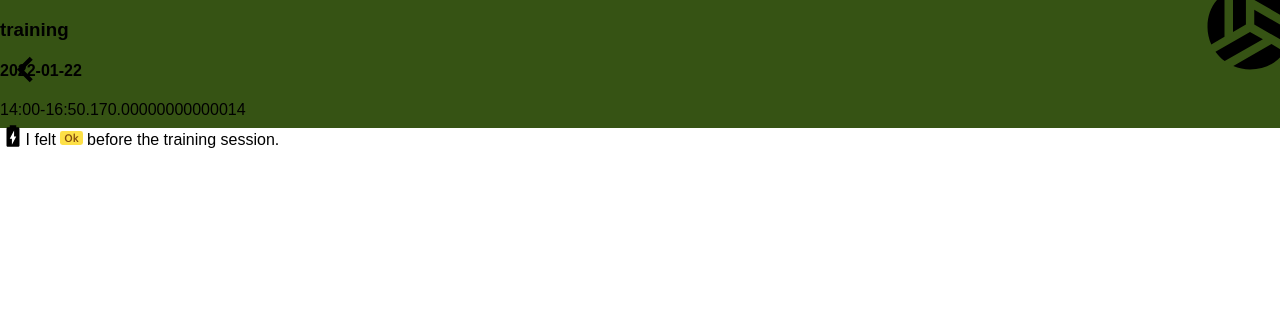
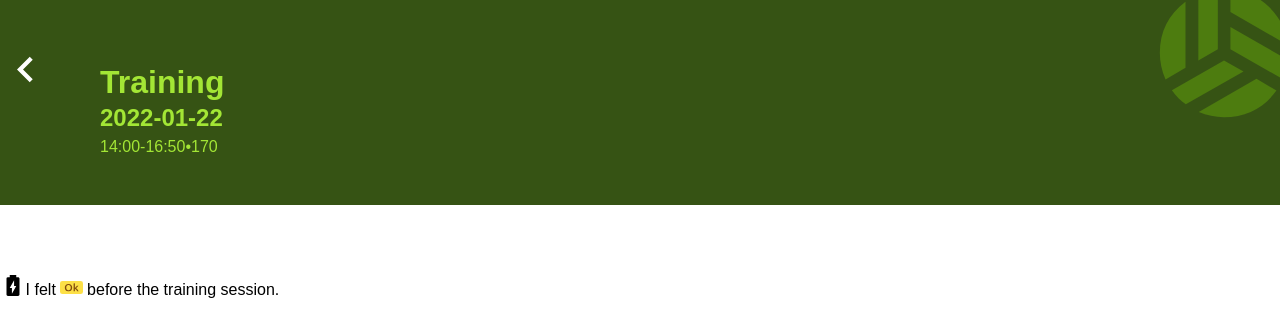
Before and after one commit to Dragggan/TraningSesions, a React (Create React App) app: page / in a window 1280 px wide. Both pictures are taken after a click on the element 1218 px from the left and 195 px from the top of the page. Shown: the top 336 px of the page. Built offline with nearby package versions, Linux system fonts and the light colour scheme.

Commit message:
traing components almoust done

```diff
--- a/src/app.css
+++ b/src/app.css
@@ -6,7 +6,11 @@ body,
   height: 100%;
   font-family: 'Ubuntu', sans-serif;
 }
-h1 {
+h1,
+h2,
+h3,
+h4,
+h5 {
   padding: 0;
   margin: 0;
 }
--- a/src/components/DetailsScreen/detailScreen.css
+++ b/src/components/DetailsScreen/detailScreen.css
@@ -1,6 +1,16 @@
 .container_wrapper {
   background-color: #365314;
-  height: 10vw;
+  height: 16vw;
+}
+.midle_section {
+  height: 100%;
+  display: flex;
+  flex-direction: column;
+  margin: 5% 0 0 100px;
+}
+.details_type {
+  text-transform: capitalize;
+  color: #a3e635;
 }
 .icon_wrapper {
   display: flex;
@@ -8,7 +18,7 @@
   align-items: center;
 }
 .volleyball {
-  width: 8%;
+  width: 12%;
   position: absolute;
   right: -21px;
   top: -24px;
@@ -17,6 +27,7 @@
   width: 4%;
   position: absolute;
   top: 44px;
+  cursor: pointer;
 }
 .batterycharging {
   position: relative;
@@ -26,3 +37,7 @@
 .ok {
   width: 1.4em;
 }
+.time {
+  color: #a3e635;
+  margin: 3px 0;
+}
--- a/src/components/DetailsScreen/detailScreen.tsx
+++ b/src/components/DetailsScreen/detailScreen.tsx
@@ -1,5 +1,5 @@
 import React, { FC, } from 'react'
-import { useLocation, Link } from 'react-router-dom';
+import { useLocation, useNavigate } from 'react-router-dom';
 import './detailScreen.css'
 import volleyball from '../../icons/volleyball.svg'
 import chevronleft from '../../icons/chevron-left.svg'
@@ -25,6 +25,8 @@ interface CustomizedState {
 export const DetailsScreen: FC = () => {
     const location = useLocation();
     const state = location.state as CustomizedState;
+    const navigate = useNavigate()
+
     console.log('%c  location.state==> ', 'color:red;font-size:12px;', location.state);
 
     // date: "2022-01-24"
@@ -36,23 +38,29 @@ export const DetailsScreen: FC = () => {
     // restLevel: 1
     // startTime: "19:00"
     // type: "recovery"
+
+
+
     const { type, date, startTime, endTime, duration } = state;
     return type === 'training' ? (
         <div className="container_wrapper">
             <div className="icon_wrapper">
-                <img src={chevronleft} alt="chevronleft" className='chevronleft' />
-                <img src={volleyball} alt="volleyball" className='volleyball' onClick={() => <Link to='/' />} />
+                <img src={chevronleft} alt="chevronleft" className='chevronleft' onClick={() => navigate('/')} />
+                <img src={volleyball} alt="volleyball" className='volleyball' />
             </div>
             {/* headlines..... */}
-            <h3 className='details_type'>{state.type}</h3>
-            <h4>{date}</h4>
-            <span>{startTime}</span>-<span>{endTime}</span>.<span>{duration}</span>
+            <div className='midle_section'>
+                <h1 className='details_type'>{type}</h1>
+                <h2 className='time'>{date}</h2>
+                <div className='time'>
+                    <span >{startTime}</span>-<span>{endTime}</span>&#8226;<span className='duration_time'>{duration.toFixed()}</span></div>
+            </div>
             {/* ---------------------------- */}
             <div>
                 <img src={batterycharging} alt="batterycharging" className='batterycharging' />
                 I felt  <img src={ok} alt="ok" className='ok' /> before the training session.
             </div>
-        </div>
+        </div >
     ) : (
         <div className="container_wrapper">
             <div className="icon_wrapper">
--- a/src/components/TraningSesionTable/traningSesionsTable.tsx
+++ b/src/components/TraningSesionTable/traningSesionsTable.tsx
@@ -39,9 +39,7 @@ export const TraningSesionsTable: FC = () => {
         setSesions(filteredArray)
     }
 
-    const params = useParams()
     const navigate = useNavigate()
-
 
     if (!sesions.length) {
         if (!err) {
```
Also changed, not shown: src/icons/chevron-left.svg, src/icons/volleyball.svg.
